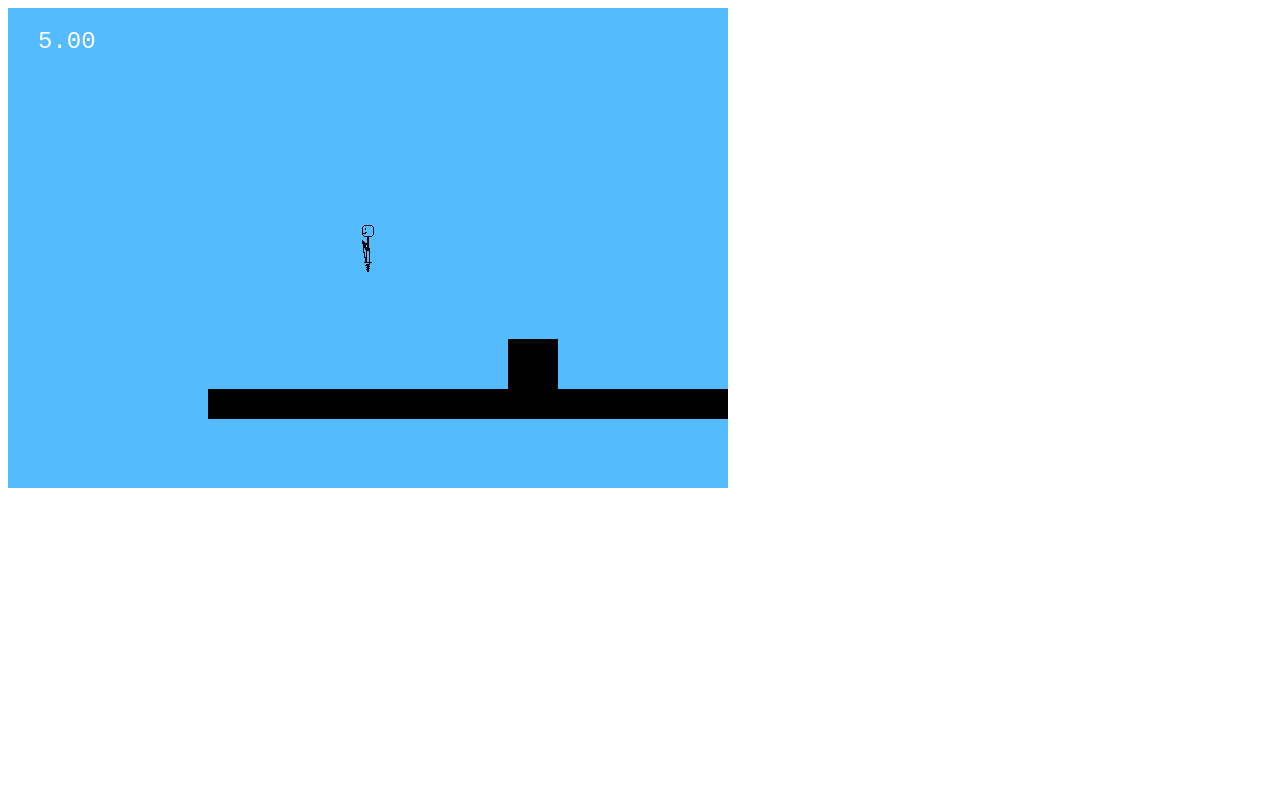
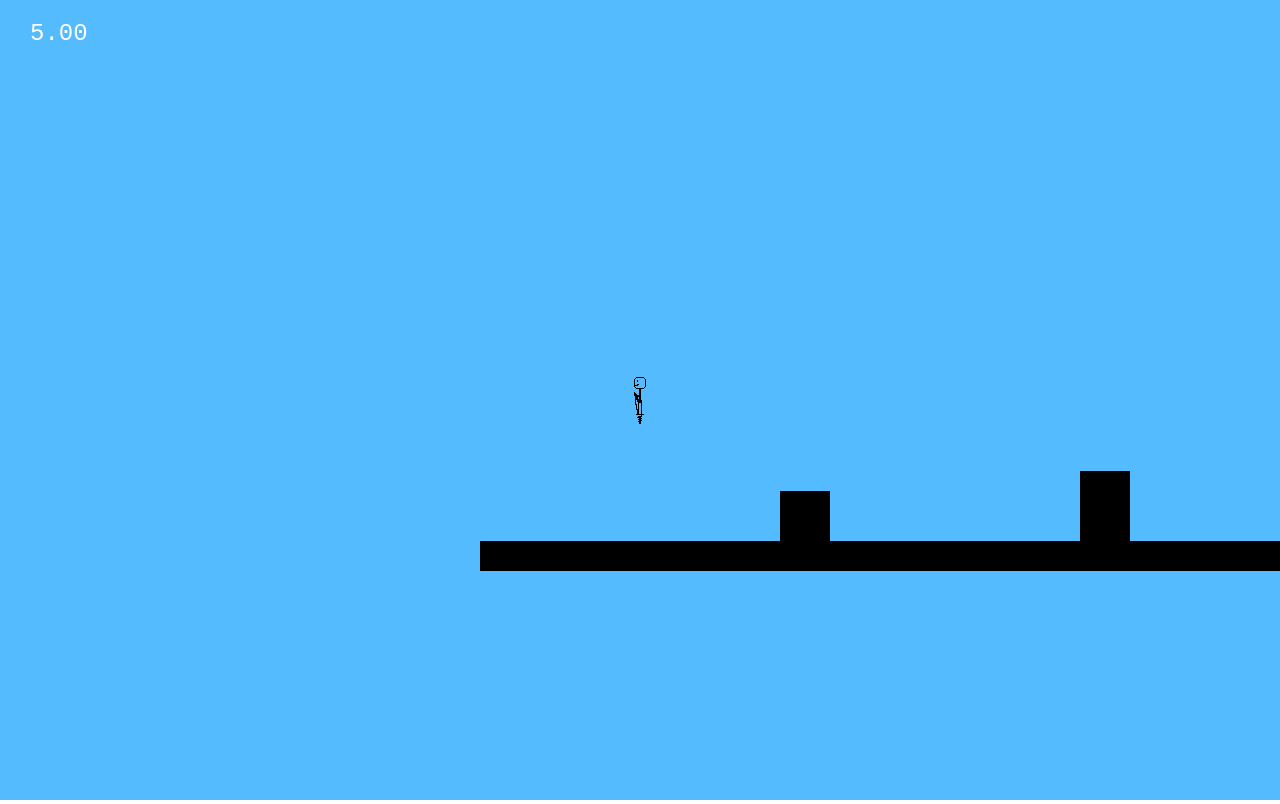
Before and after one commit to lijackson/pogoman, a plain HTML site: page index.html in a window 1280 px wide. Drawn offline with Linux system fonts and the light colour scheme.

Commit message:
enabled fullscreen

```diff
--- a/index.html
+++ b/index.html
@@ -1,9 +1,14 @@
 <!DOCTYPE html>
-<html>
-<head>
-    <title>Formula Fun</title>
-</head>
-<body>
-	<canvas id="paper" width="720px" height="480px"></canvas>
-	<script type="text/javascript" src="script.js"></script>
-</body>
+<html lang="en">
+	<head>
+		<meta charset="UTF-8">
+		<meta name="viewport" content="width=device-width, initial-scale=1.0">
+		<meta http-equiv="X-UA-Compatible" content="ie=edge">
+		<title>Pogo Game</title>
+		<link rel="stylesheet" href="style.css">
+	</head>
+	<body>
+		<canvas id="paper" overflow="hidden"></canvas>
+		<script type="text/javascript" src="script.js"></script>
+	</body>
+</html>
--- a/script.js
+++ b/script.js
@@ -266,10 +266,15 @@ class Game {
         this.restart(level1);
     }
 
+    resize_window() {
+        ctx.canvas.width  = window.innerWidth;
+        ctx.canvas.height = window.innerHeight;
+    }
+
     restart(world = []) {
         this.infinite_generation = world.length == 0;
         this.run_state = "running";
-        this.pogo_dude = new PogoDude(canvas.width/2, canvas.height/2);
+        this.pogo_dude = new PogoDude(360, 240);
         this.generated_chunks = [];
         this.obstacles = [];
         if (!this.infinite_generation) {
@@ -293,8 +298,6 @@ class Game {
         }
         console.log("generating chunk... %i %i", chunk_x, chunk_y);
         this.generated_chunks[chunk_x + "," + chunk_y] = new Chunk(chunk_x, chunk_y, num_obstacles);
-
-
     }
 
     update(dt) {
@@ -362,6 +365,7 @@ class Game {
     }
 
     draw() {
+        this.resize_window();
         ctx.clearRect(0, 0, canvas.width, canvas.height);
         ctx.fillStyle = "#55BBFF";
         ctx.fillRect(0, 0, canvas.width, canvas.height);
--- /dev/null
+++ b/style.css
@@ -0,0 +1,5 @@
+html, body {
+    width:  100%;
+    height: 100%;
+    margin: 0;
+}
```
